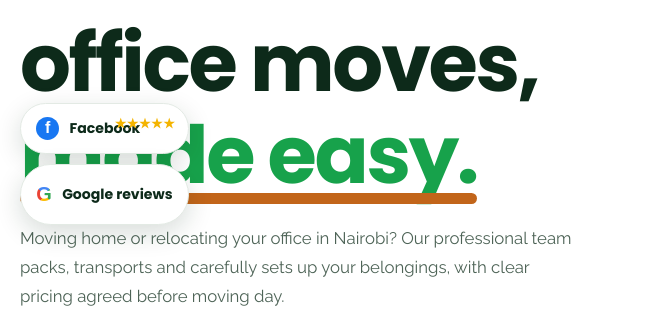
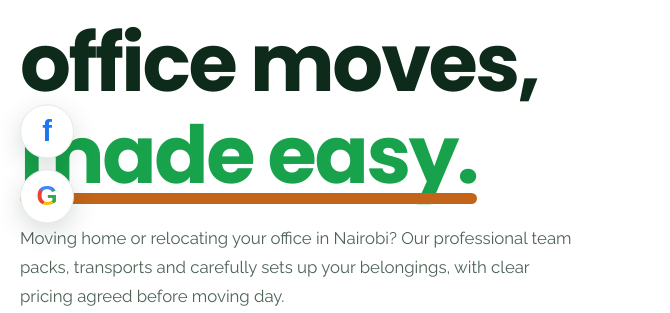
Before and after one commit to Amalgamate/jirani-movers, a plain HTML site: page index.html in a window 1280 px wide. Shown: the part 236-549 px from the top of the page, 0-670 px from the left. Drawn offline with Linux system fonts and the light colour scheme.

Commit message:
Make floating social buttons circular

```diff
--- a/index.html
+++ b/index.html
@@ -177,14 +177,15 @@ section{padding-block:clamp(3.5rem,8vw,7rem)}
 .stop p{color:var(--muted);font-size:.94rem}
 @media(max-width:600px){.stop{min-height:0;padding:1.25rem}.stop-head{margin-bottom:.1rem}}
 
-.social-stack{position:fixed;left:1.25rem;top:50%;z-index:45;display:grid;gap:.65rem;transform:translateY(-50%)}
-.social-stack a{display:inline-flex;align-items:center;gap:.65rem;padding:.75rem .95rem;border:1px solid var(--line);border-radius:999px;background:#fff;color:var(--ink);font-family:var(--font-d);font-size:.88rem;font-weight:650;text-decoration:none;box-shadow:0 8px 26px rgba(13,42,26,.16);transition:transform .2s,box-shadow .2s,border-color .2s}
-.social-stack a:hover{transform:translateX(3px);box-shadow:0 12px 30px rgba(13,42,26,.2)}
+.social-stack{position:fixed;left:1.25rem;top:50%;z-index:45;display:grid;gap:.7rem;transform:translateY(-50%)}
+.social-stack a{position:relative;display:grid;place-items:center;width:54px;height:54px;padding:0;border:1px solid var(--line);border-radius:50%;background:#fff;color:var(--ink);font-family:var(--font-d);font-size:.88rem;font-weight:650;text-decoration:none;box-shadow:0 8px 26px rgba(13,42,26,.16);transition:transform .2s,box-shadow .2s,border-color .2s}
+.social-stack a:hover{transform:scale(1.08);box-shadow:0 12px 30px rgba(13,42,26,.2)}
 .social-stack a:focus-visible{outline:3px solid var(--amber);outline-offset:3px}
-.social-stack .fb{display:grid;place-items:center;width:23px;height:23px;border-radius:50%;background:#1877F2;color:#fff;font-family:Arial,sans-serif;font-size:16px;font-weight:700;line-height:1}
-.social-stack .google-g{font-family:Arial,sans-serif;font-size:1.25rem;font-weight:700;background:conic-gradient(from -45deg,#4285F4 0 25%,#34A853 25% 50%,#FBBC05 50% 70%,#EA4335 70% 100%);background-clip:text;-webkit-background-clip:text;color:transparent}
-.social-stack .stars{color:#F4B400;font-size:.8rem;letter-spacing:.05em}
-@media(max-width:700px){.social-stack{left:.65rem;top:50%;gap:.5rem}.social-stack a{padding:.65rem .75rem;font-size:.78rem;gap:.5rem}.social-stack .stars{font-size:.7rem}}
+.social-stack .label{position:absolute;left:calc(100% + .65rem);padding:.35rem .6rem;border-radius:7px;background:#fff;color:var(--ink);font-size:.75rem;white-space:nowrap;opacity:0;visibility:hidden;transform:translateX(-4px);box-shadow:0 4px 16px rgba(13,42,26,.14);transition:opacity .18s,transform .18s,visibility .18s}
+.social-stack a:hover .label,.social-stack a:focus-visible .label{opacity:1;visibility:visible;transform:translateX(0)}
+.social-stack .fb{color:#1877F2;font-family:Arial,sans-serif;font-size:29px;font-weight:700;line-height:1}
+.social-stack .google-g{font-family:Arial,sans-serif;font-size:1.7rem;font-weight:700;background:conic-gradient(from -45deg,#4285F4 0 25%,#34A853 25% 50%,#FBBC05 50% 70%,#EA4335 70% 100%);background-clip:text;-webkit-background-clip:text;color:transparent}
+@media(max-width:700px){.social-stack{left:.65rem;top:50%;gap:.5rem}.social-stack a{width:46px;height:46px}.social-stack .fb{font-size:26px}.social-stack .google-g{font-size:1.5rem}}
 
 /* mosaic */
 .mosaic{display:grid;grid-template-columns:repeat(4,1fr);grid-auto-rows:150px;gap:1rem}
@@ -640,7 +641,7 @@ footer a:hover{color:#fff;text-decoration:underline}
 })();
 </script>
 <div class="social-stack" aria-label="Follow and review Jirani Movers">
-  <a href="https://web.facebook.com/people/Jirani-Movers-limited/100063627754701/" target="_blank" rel="noopener noreferrer" aria-label="Visit Jirani Movers on Facebook"><span class="fb" aria-hidden="true">f</span><span>Facebook</span></a>
-  <a href="https://www.google.com/search?q=Jirani+Movers+Nairobi+reviews" target="_blank" rel="noopener noreferrer" aria-label="Read Jirani Movers reviews on Google"><span class="google-g" aria-hidden="true">G</span><span>Google reviews</span><span class="stars" aria-hidden="true">★★★★★</span></a>
+  <a href="https://web.facebook.com/people/Jirani-Movers-limited/100063627754701/" target="_blank" rel="noopener noreferrer" aria-label="Visit Jirani Movers on Facebook"><span class="fb" aria-hidden="true">f</span><span class="label" aria-hidden="true">Facebook</span></a>
+  <a href="https://www.google.com/search?q=Jirani+Movers+Nairobi+reviews" target="_blank" rel="noopener noreferrer" aria-label="Read Jirani Movers reviews on Google"><span class="google-g" aria-hidden="true">G</span><span class="label" aria-hidden="true">Google reviews</span></a>
 </div>
 </body></html>
```
